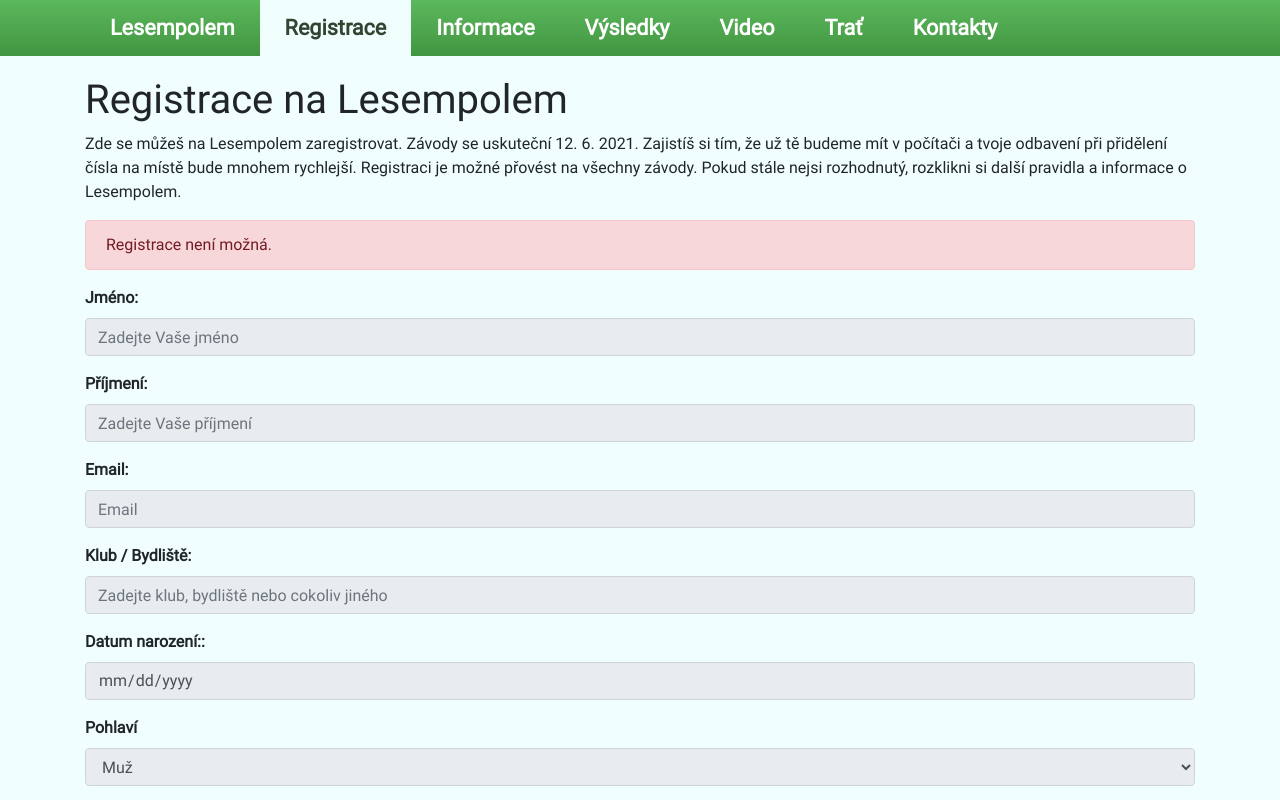
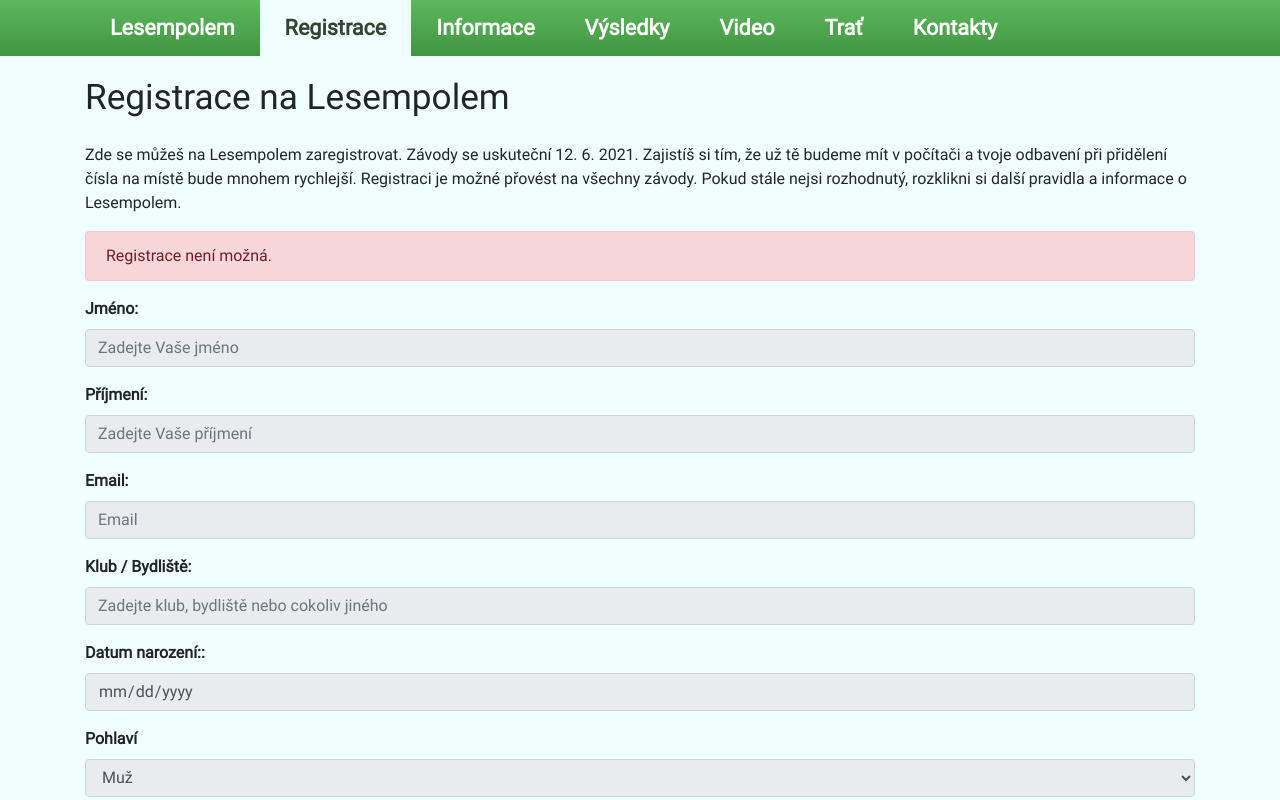
Before and after one commit to kotrzina/lesempolem, a React (Create React App) app in the folder frontend/: page /registrace.html in a window 1280 px wide. Shown: the top 800 px of the page. Built offline with nearby package versions, Linux system fonts and the light colour scheme.

Commit message:
feat: change size of h1 and h2

```diff
--- a/frontend/src/index.css
+++ b/frontend/src/index.css
@@ -28,11 +28,15 @@ code {
 }
 
 
-h1 {
+#app h1 {
+  font-size: 2.2rem;
+  margin-top: 1rem;
   margin-bottom: 1.5rem;
 }
 
-h2 {
+#app h2 {
+  font-size: 1.8rem;
+  margin-top: 0.7rem;
   margin-bottom: 1.3rem;
 }
 
```
